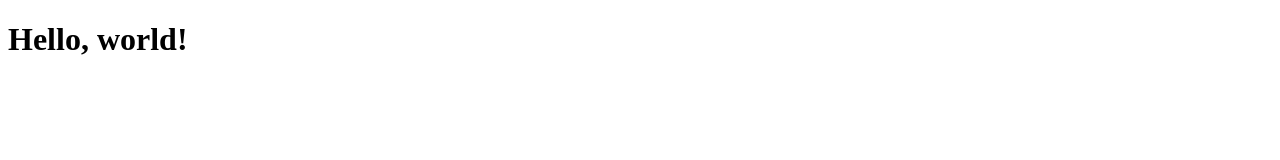
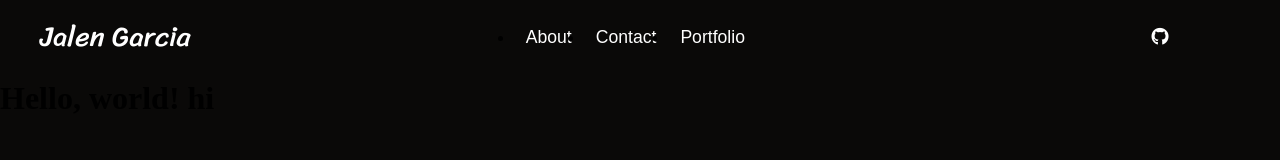
Before and after one commit to Jalendevelops/Portfolio, a plain HTML site: page about.html in a window 1280 px wide. Drawn offline with Linux system fonts and the light colour scheme.

Commit message:
Added fonts

```diff
--- a/about.css
+++ b/about.css
@@ -67,3 +67,99 @@ h6 {
   isolation: isolate;
 }
 /* End of css reset */
+
+ul {
+  padding: 0;
+}
+
+.header-logo {
+  color: white;
+  font-family: sriracha;
+  font-size: 28px;
+  text-decoration: none;
+}
+
+.header-name:hover {}
+
+.nav-container {
+  display: flex;
+  justify-content: space-between;
+  max-width: 1200px;
+}
+
+.nav-menu-link {
+  color: white;
+  font-family: Sans-Serif;
+  font-size: 1.1rem;
+}
+
+.nav-menu-link:hover {
+  color: dodgerblue;
+}
+
+.nav-menu-link:link {
+  text-decoration: none;
+}
+
+.nav-menu {
+  text-decoration: none;
+  display: flex;
+  align-items: center;
+}
+
+.nav-menu-item {
+  padding: 0 12px;
+}
+
+.container {
+  max-width: 1200px;
+  margin: 0 auto;
+}
+
+.header {
+  background-color: #0A0908;
+  position: sticky;
+  top: 0;
+  z-index: 99;
+}
+
+.header-container {
+  display: flex;
+  align-items: center;
+  justify-content: space-between;
+  padding: 16px 0;
+}
+
+.social-btn {
+  color: white;
+  background-color: #0A0908;
+  padding: 2px 28px;
+  border: 2px;
+  font-size: 1.1rem;
+}
+
+.social-btn-link:not(:last-child) {
+  margin-right: 12px;
+}
+
+.social-buttons-container {
+  display: flex;
+  justify-content: center;
+  width: 160px;
+}
+
+@media screen and (max-width: 600px) {
+  .header-container {
+    flex-direction: column;
+    margin-bottom: 4px;
+  }
+  header-logo {
+    margin-bottom: 8px;
+  }
+  nav-menu {
+    margin-bottom: 12px;
+  }
+  author {
+    font-size: 48px;
+  }
+}
--- a/about.html
+++ b/about.html
@@ -1,18 +1,55 @@
-<!doctype html>
+<!DOCTYPE HTML>
 <html lang="en">
 <head>
   <!-- Fontawesome -->
   <script src="https://kit.fontawesome.com/c7394ab55b.js" crossorigin="anonymous"></script>
 
+  <!-- Jost Font -->
+  <link rel="preconnect" href="https://fonts.googleapis.com">
+  <link rel="preconnect" href="https://fonts.gstatic.com" crossorigin>
+  <link href="https://fonts.googleapis.com/css2?family=Jost&family=Rajdhani&display=swap" rel="stylesheet">
+
+    <!-- Sriracha Font -->
+  <link rel="preconnect" href="https://fonts.googleapis.com">
+  <link rel="preconnect" href="https://fonts.gstatic.com" crossorigin>
+  <link href="https://fonts.googleapis.com/css2?family=Sriracha&display=swap" rel="stylesheet">
+
   <meta charset="utf-8">
   <meta name="viewport" content="width=device-width, initial-scale=1">
   <title>Boilerplate</title>
-  <link rel="only_styles.css">
+  <link rel="stylesheet" href="about.css" type="text/css" />
 
 </head>
-<header></header>
+<header class="header">
+    <div class="container">
+      <div class="header-container">
+        <a href="" class="header-logo">Jalen Garcia</a>
+        <nav>
+          <ul class="nav-menu">
+            <li class="nav-menu-item">
+              <a href="about.html" class="nav-menu-link">About</a>
+            </li>
+
+            <li class="nav-menu-item">
+              <a href="contact.html" class="nav-menu-link">Contact</a>
+            </li>
+
+            <li class="nav-menu-item">
+              <a href="portfolio.html" class="nav-menu-link">Portfolio</a>
+            </li>
+          </ul>
+        </nav>
+
+        <div class="social-buttons-container">
+            <a class="social-btn" href="https://github.com/jalendevelops">
+              <i class="fa-brands fa-github"></i>
+            </a>
+        </div>
+      </div>
+    </div>
+  </header>
 <main>
-  <h1>Hello, world!</h1>
+<h1>Hello, world! hi</h1>
 </main>
 <footer></footer>
 </html>
```
Also changed, not shown: index.html (+4 -4 lines).
